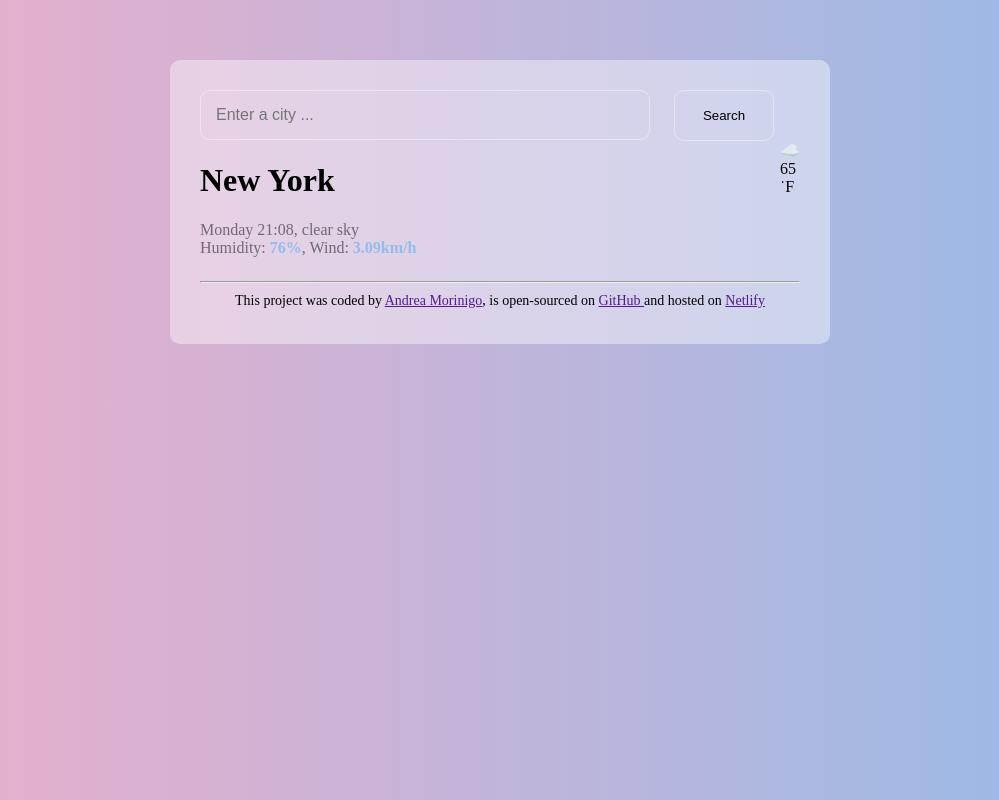
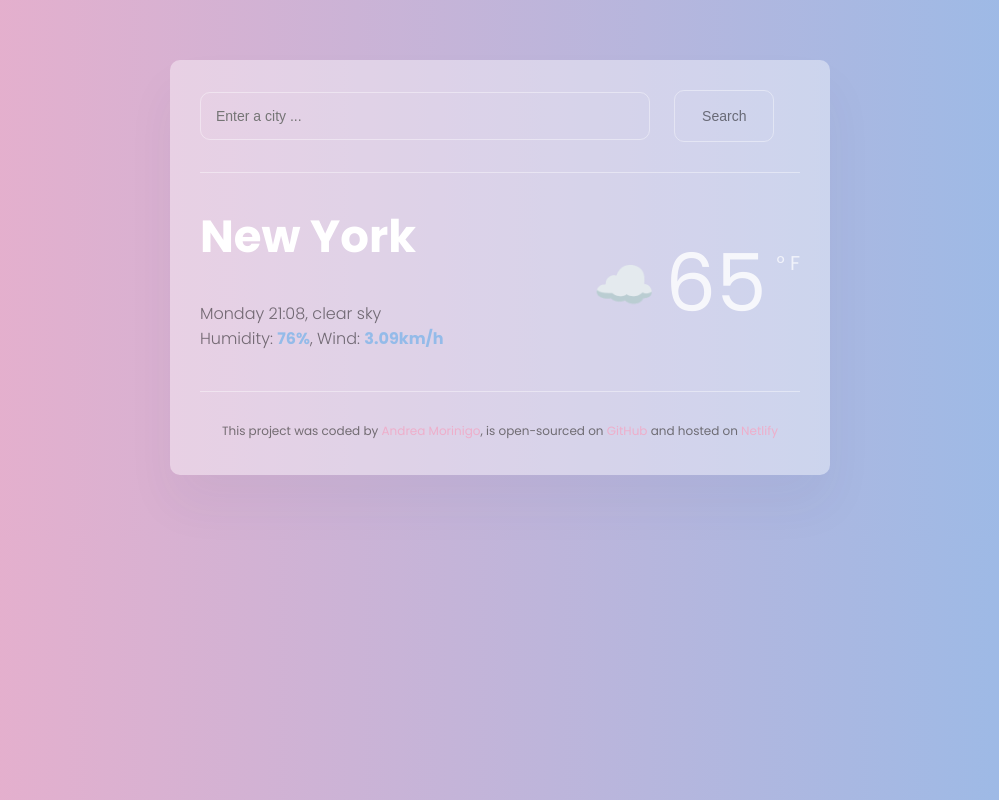
Before and after one commit to andreamorinigo7/weather-application, a plain HTML site: page index.html in a window 1280 px wide. Shown: the whole page, without its empty margins (140-1139 px from the left). Drawn offline with Linux system fonts and the light colour scheme.

Commit message:
final basic CSS added

```diff
--- a/index.html
+++ b/index.html
@@ -4,6 +4,12 @@
     <meta charset="UTF-8" />
     <meta name="viewport" content="width=device-width, initial-scale=1.0" />
     <link rel="stylesheet" href="src/style.css" />
+    <link rel="preconnect" href="https://fonts.googleapis.com" />
+    <link rel="preconnect" href="https://fonts.gstatic.com" crossorigin />
+    <link
+      href="https://fonts.googleapis.com/css2?family=Poppins:ital,wght@0,100;0,200;0,300;0,400;0,500;0,600;0,700;0,800;0,900;1,100;1,200;1,300;1,400;1,500;1,600;1,700;1,800;1,900&display=swap"
+      rel="stylesheet"
+    />
     <title>Document</title>
   </head>
   <body>
@@ -27,14 +33,13 @@
               Humidity: <strong>76%</strong>, Wind: <strong> 3.09km/h </strong>
             </p>
           </div>
-          <div class="temperature">
+          <div class="temperature-container">
             <div class="temperature-icon">☁️</div>
             <div class="temperature-number">65</div>
-            <div class="temperature-unit">˙F</div>
+            <div class="temperature-unit">° F</div>
           </div>
         </div>
       </main>
-      <hr />
       <footer>
         This project was coded by <a href="">Andrea Morinigo</a>, is
         open-sourced on <a href=""> GitHub </a> and hosted on
--- a/src/style.css
+++ b/src/style.css
@@ -5,6 +5,12 @@ body {
     rgba(238, 174, 202, 1) 0%,
     rgba(148, 187, 233, 1) 100%
   );
+  font-family: "Poppins", sans-serif;
+}
+
+header {
+  border-bottom: 0.5px solid rgba(255, 255, 255, 0.4);
+  padding: 0 0 30px;
 }
 
 .weather-app-container {
@@ -13,15 +19,18 @@ body {
   max-width: 600px;
   padding: 30px;
   background-color: rgba(255, 255, 255, 0.4);
+  box-shadow: 0 30px 50px rgba(65, 50, 100, 0.05);
 }
 
 .search-form {
   background-color: transparent;
   border: 0.5px solid rgba(255, 255, 255, 0.4);
-  font-size: 16px;
+  font-size: 14px;
   padding: 15px;
   width: 75%;
   border-radius: 10px;
+  color: rgba(0, 0, 0, 0.5);
+  font-weight: 300;
 }
 
 .search-form-button {
@@ -29,30 +38,73 @@ body {
   border: 0.5px solid rgba(255, 255, 255, 0.4);
   padding: 17px;
   width: 100px;
+  font-size: 14px;
   border-radius: 10px;
   margin-left: 20px;
+  color: rgba(0, 0, 0, 0.5);
+  font-weight: 300;
 }
-.weather-app-city {
-  margin: 60;
+.search-form-button:hover {
+  background: rgba(255, 255, 255, 0.4);
+  color: rgba(238, 174, 202, 1);
 }
 
 .weather-app-data {
   display: flex;
   justify-content: space-between;
 }
+.weather-app-city {
+  margin: 30px 0 30px;
+  font-size: 45px;
+  color: rgba(255, 255, 255, 1);
+}
 
 .weather-app-details {
   color: rgba(0, 0, 0, 0.5);
+  font-weight: 300;
+  margin: 30px 0 30px;
 }
 .weather-app-details strong {
   color: rgba(148, 187, 233, 1);
 }
 
+.temperature-container {
+  display: flex;
+}
+
+.temperature-icon {
+  font-size: 50px;
+  margin-top: 75px;
+  margin-right: 10px;
+}
+
+.temperature-number {
+  font-size: 80px;
+  margin-top: 50px;
+  font-weight: 400;
+  color: rgba(255, 255, 255, 0.8);
+}
+
+.temperature-unit {
+  font-size: 20px;
+  margin-top: 75px;
+  margin-left: 10px;
+  color: rgba(255, 255, 255, 0.7);
+}
+
 footer {
-  font-size: 14px;
+  border-top: 0.5px solid rgba(255, 255, 255, 0.4);
+  padding: 30px 0 0;
+  font-size: 12px;
   text-align: center;
   margin: 10px 0px 5px;
+  color: rgba(67, 64, 64, 0.7);
 }
-hr {
-  color: white;
+
+a {
+  color: rgb(238, 174, 202);
+  text-decoration: none;
 }
+a:hover {
+  text-decoration: underline;
+}
```
